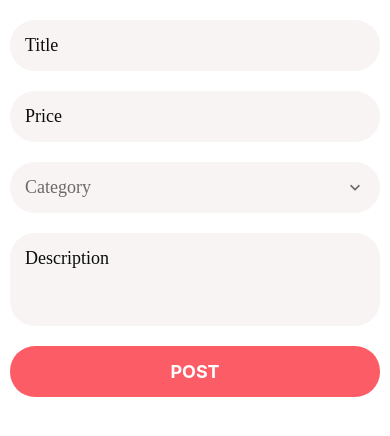
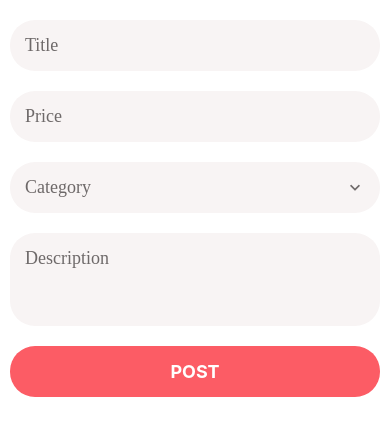
Before and after one commit to jpetersen92/DoneWithIt, a React Native app: screen / in a window 390 px wide. Shown: the top 436 px of the page. Built offline with nearby package versions, Linux system fonts and the light colour scheme.

Commit message:
updated default placeholder styles

```diff
--- a/app/components/AppTextInput.js
+++ b/app/components/AppTextInput.js
@@ -8,7 +8,9 @@ function AppTextInput({ icon, ...otherProps }) {
     return (
         <View style={styles.container}>
             {icon && <MaterialCommunityIcons name={icon} size={20} color={defaultStyles.colors.medium} style={styles.icon}/>}
-            <TextInput style={defaultStyles.text} {...otherProps}/>
+            <TextInput
+                placeholderTextColor={defaultStyles.colors.medium}
+                style={defaultStyles.text} {...otherProps}/>
         </View>
     );
 }
```
